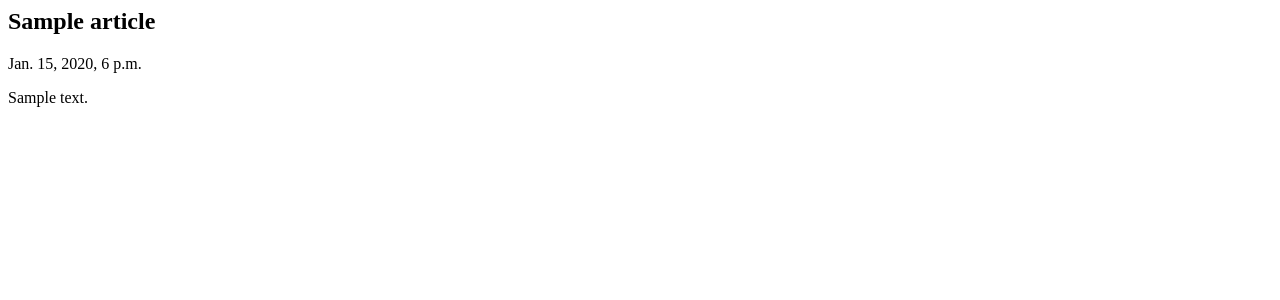
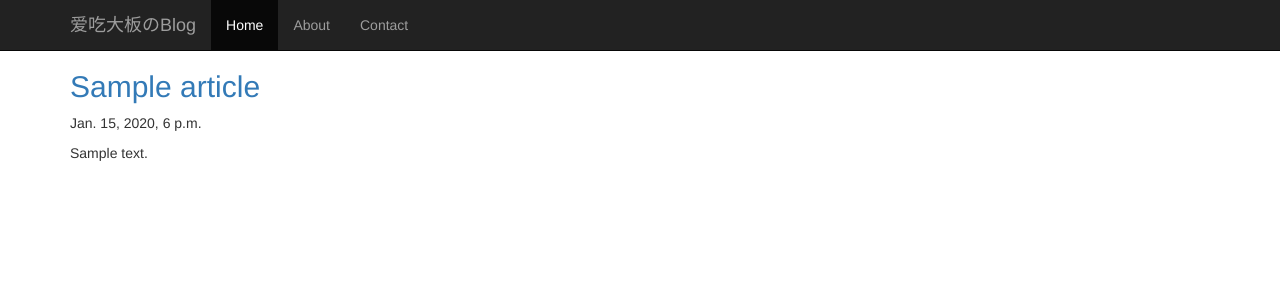
Before and after one commit to riokaa/BlogRayiooo, a Django app: page /blog/ in a window 1280 px wide. Shown: the top 300 px of the page. Run offline with Django 3.2, Linux system fonts and the light colour scheme; tables that the repository leaves empty hold one stand-in row (values such as "Sample post"); some libraries are stand-ins or nearby versions.

Commit message:
article.html页面美化。

```diff
--- a/blog/templates/article.html
+++ b/blog/templates/article.html
@@ -1,5 +1,9 @@
-{% for blog in blog_list %}
-    <h2>{{ blog.title }}</h2>
-    <p>{{ blog.timestamp }}</p>
-    <p>{{ blog.content }}</p>
-{% endfor %}
+{% extends 'blog.html' %}
+
+{% block title %}{% endblock %}
+
+{% block content %}
+    <h2>{{ article.title }}</h2>
+    <p>{{ article.timestamp }}</p>
+    <p>{{ article.content }}</p>
+{% endblock %}
--- /dev/null
+++ b/blog/templates/blog.html
@@ -0,0 +1,61 @@
+<!DOCTYPE html>
+<html lang="zh-CN">
+  <head>
+    <meta charset="utf-8">
+    <meta http-equiv="X-UA-Compatible" content="IE=edge">
+    <meta name="viewport" content="width=device-width, initial-scale=1">
+    <!-- 上述3个meta标签*必须*放在最前面，任何其他内容都*必须*跟随其后！ -->
+    <meta name="description" content="">
+    <meta name="author" content="">
+
+    <title>{% block title %}爱吃大板のBlog{% endblock %}</title>
+
+    <!-- Bootstrap core CSS -->
+    <link href="https://cdn.bootcss.com/bootstrap/3.3.7/css/bootstrap.min.css" rel="stylesheet">
+
+    <!-- Custom styles for this template -->
+    <link href="starter-template.css" rel="stylesheet">
+
+  </head>
+
+  <body>
+
+    <nav class="navbar navbar-inverse navbar-fixed-top">
+      <div class="container">
+        <div class="navbar-header">
+          <button type="button" class="navbar-toggle collapsed" data-toggle="collapse" data-target="#navbar" aria-expanded="false" aria-controls="navbar">
+            <span class="sr-only">Toggle navigation</span>
+            <span class="icon-bar"></span>
+            <span class="icon-bar"></span>
+            <span class="icon-bar"></span>
+          </button>
+          <a class="navbar-brand" href="#">爱吃大板のBlog</a>
+        </div>
+        <div id="navbar" class="collapse navbar-collapse">
+          <ul class="nav navbar-nav">
+            <li class="active"><a href="#">Home</a></li>
+            <li><a href="#about">About</a></li>
+            <li><a href="#contact">Contact</a></li>
+          </ul>
+        </div><!--/.nav-collapse -->
+      </div>
+    </nav>
+
+    <div class="container" style="margin-top: 50px;">
+
+      <div class="starter-template">
+        {% block content %}
+            {% for blog in blog_list %}
+                <h2><a href="./s?article={{ blog.id }}">{{ blog.title }}</a></h2>
+                <p>{{ blog.timestamp }}</p>
+                <p>{{ blog.content }}</p>
+            {% endfor %}
+        {% endblock %}
+      </div>
+
+    </div><!-- /.container -->
+
+    <script src="https://cdn.bootcss.com/jquery/1.12.4/jquery.min.js"></script>
+    <script src="https://cdn.bootcss.com/bootstrap/3.3.7/js/bootstrap.min.js"></script>
+  </body>
+</html>
--- a/blog/views.py
+++ b/blog/views.py
@@ -3,9 +3,18 @@ from blog.models import Article
 
 
 # Create your views here.
-def blog_article(request):
+def blog_main(request):
     blog_list = Article.objects.all()
     c = {
         'blog_list': blog_list,
     }
+    return render_to_response('blog.html', c)
+
+
+def blog_article(request):
+    article_num = request.GET['article']
+    article = Article.objects.get(id=article_num)
+    c = {
+        'article': article,
+    }
     return render_to_response('article.html', c)
--- a/mysite/urls.py
+++ b/mysite/urls.py
@@ -15,10 +15,11 @@ Including another URLconf
 """
 from django.contrib import admin
 from django.urls import path
-from blog.views import blog_article
+from blog import views as blog_view
 from . import private
 
 urlpatterns = [
     path(private.ADMIN_MENU, admin.site.urls),
-    path('blog/', blog_article),
+    path('blog/', blog_view.blog_main),
+    path('blog/s/', blog_view.blog_article),
 ]
```
